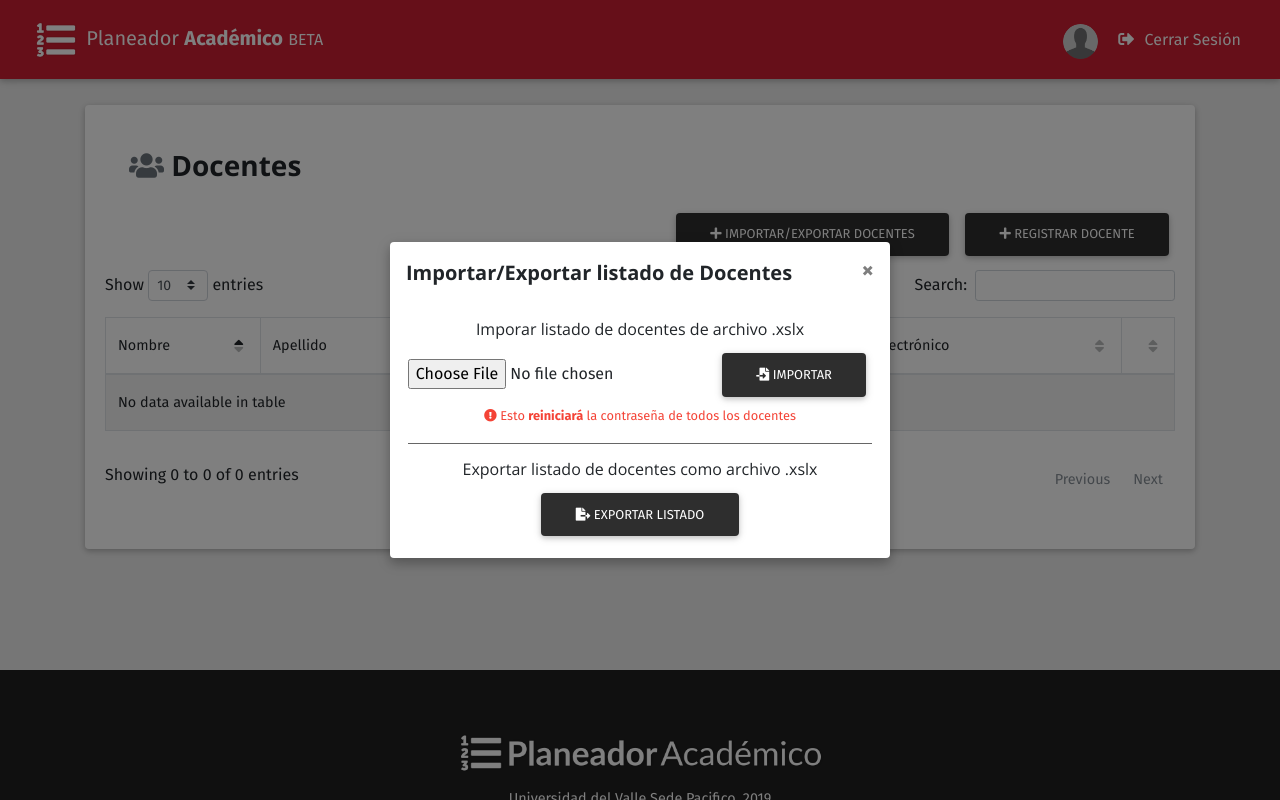
After one commit to ljja-sw/Planeador-Acedemico, a Laravel app: page /docentes in a window 1280 px wide, after a click on "IMPORTAR/EXPORTAR DOCENTES". The commit adds this page. Run offline with Laravel 8, Linux system fonts and the light colour scheme; the visitor is signed in with stand-in values (Sample User, id 1); data that the repository does not hold is empty; parts of the project's set-up code (start-up, migrations or seed data) failed here and were passed over.

Commit message:
Importar / Exportar listado de docentes como archivo de Excel

```diff
--- a/app/Docente.php
+++ b/app/Docente.php
@@ -60,7 +60,7 @@ class Docente extends Authenticatable
     }
 
     public function planeadores(){
-        return $this->hasMany(Planeador::class,'docente','id');
+        return $this->hasMany(Planeador::class,'docente');
     }
 
     public function clases_hoy()
--- a/app/Http/Controllers/DocenteController.php
+++ b/app/Http/Controllers/DocenteController.php
@@ -5,9 +5,13 @@ namespace App\Http\Controllers;
 use App\Docente;
 use App\Dependencia;
 use Hash;
-USE App\TemaPlaneador;
+use App\TemaPlaneador;
 use Illuminate\Http\Request;
 use Spatie\Permission\Models\Role;
+use App\Imports\DocentesImport;
+use App\Exports\DocentesExport;
+use Illuminate\Support\Facades\Storage;
+use Excel;
 
 class DocenteController extends Controller
 {
@@ -19,7 +23,7 @@ class DocenteController extends Controller
     public function index()
     {
         $docentes = Docente::all();
-        return view('admin.docente.index',compact("docentes"));
+        return view('admin.docente.index', compact("docentes"));
     }
 
     /**
@@ -32,13 +36,12 @@ class DocenteController extends Controller
         return view('admin.docente.create');
     }
 
-    public function reportes(){
+    public function reportes()
+    {
 
         //$DocenteReportes = AsignaturaDocente::find($id);
 
         return view("reportes");
-
-
     }
 
     /**
@@ -54,16 +57,15 @@ class DocenteController extends Controller
             'apellido' => 'required|min:3',
             'email' => 'required|email|unique:docentes',
             'documento_identidad' => 'required|numeric|min:10|unique:docentes',
-            'dependencia' => 'required|numeric'
         ]);
 
         $data = $request->toArray();
 
-        $role_docente = Role::findByName("Docente","web");
+        $role_docente = Role::findByName("Docente", "web");
 
         $split_nombre = str_split($data['nombre']);
         $split_apellido = str_split($data['apellido']);
-        $password = $split_nombre[0].$data['documento_identidad'].$split_apellido[0];
+        $password = $split_nombre[0] . $data['documento_identidad'] . $split_apellido[0];
 
         $docente = Docente::create([
             'nombre' => $data['nombre'],
@@ -71,13 +73,11 @@ class DocenteController extends Controller
             'documento_identidad' => $data['documento_identidad'],
             'email' => $data['email'],
             'password' => Hash::make($password),
-            'dependencia' => $data['dependencia'],
         ]);
 
         $docente->assignRole($role_docente);
 
-        return redirect()->route('docentes.index')->with('msj',"Docente: {$data['nombre']} Registrado");
-
+        return redirect()->route('docentes.index')->with('msj', "Docente: {$data['nombre']} Registrado");
     }
 
     /**
@@ -100,7 +100,7 @@ class DocenteController extends Controller
             $clases = [];
         }
 
-        return view('admin.docente.show',compact('docente','clases'));
+        return view('admin.docente.show', compact('docente', 'clases'));
     }
 
     /**
@@ -127,10 +127,32 @@ class DocenteController extends Controller
         $docente->documento_identidad = $data['documento_identidad'];
 
         if ($docente->save()) {
-            return redirect()->back()->with('msj',"Docente: {$data['nombre']} Editado");
+            return redirect()->back()->with('msj', "Docente: {$data['nombre']} Editado");
         }
     }
 
+    public function exportar()
+    {
+        $headers = array(
+            'Content-Type' => 'application/xlsx'
+        );
+
+        $nombre_archivo = "docentes_" . now()->format("d_m_y") . ".xlsx";
+
+        $url = Storage::url("exports/" . $nombre_archivo);
+
+        (new DocentesExport)->store($nombre_archivo, 'exports');
+
+        return url($url);
+    }
+
+    public function importar(Request $request)
+    {
+        Excel::import(new DocentesImport, $request->file( 'listado'));
+
+        toast('Importacion exitosa', 'success', 'top');
+        return redirect()->back();
+    }
     /**
      * Remove the specified resource from storage.
      *
@@ -139,6 +161,6 @@ class DocenteController extends Controller
      */
     public function destroy(Docente $docente)
     {
-        //
+        $docente->delete();
     }
 }
--- a/app/Http/Controllers/PlaneadorController.php
+++ b/app/Http/Controllers/PlaneadorController.php
@@ -134,6 +134,7 @@ class PlaneadorController extends Controller
         $planeador->updated_at = now();
         $tema->tema = $request->tema;
         $tema->metodologia = $request->metodologia;
+        $tema->slug = str_slug($request->tema);
         $tema->save();
         $planeador->save();
 
--- a/composer.json
+++ b/composer.json
@@ -14,6 +14,7 @@
         "intervention/image": "^2.4",
         "laravel/framework": "5.8.*",
         "laravel/tinker": "^1.0",
+        "maatwebsite/excel": "^3.1",
         "realrashid/sweet-alert": "^1.1",
         "spatie/laravel-permission": "^2.36"
     },
--- a/config/filesystems.php
+++ b/config/filesystems.php
@@ -60,6 +60,11 @@ return [
             'root' => storage_path('app/public/avatars'),
             'visibility' => 'public',
         ],
+        'exports' => [
+            'driver' => 'local',
+            'root' => storage_path('app/public/exports'),
+            'visibility' => 'public',
+        ],
         's3' => [
             'driver' => 's3',
             'key' => env('AWS_ACCESS_KEY_ID'),
--- a/database/seeds/MetodologiasSeeder.php
+++ b/database/seeds/MetodologiasSeeder.php
@@ -15,6 +15,6 @@ class MetodologiasSeeder extends Seeder
         Metodologia::create(['nombre' => "Clase Magistral"]);
         Metodologia::create(['nombre' => "Clase Magistral - Taller"]);
         Metodologia::create(['nombre' => "Clase Magistral - Exposicion"]);
-        Metodologia::create(['nombre' => "  "]);
+        Metodologia::create(['nombre' => "Ninguna"]);
     }
 }
--- a/database/seeds/RolesSeeder.php
+++ b/database/seeds/RolesSeeder.php
@@ -51,7 +51,7 @@ class RolesSeeder extends Seeder
         $secretario->assignRole($role_secretario);
       }
 
-      for ($i=1; $i < 10; $i++) {
+      for ($i=1; $i < 50; $i++) {
         $docente = factory('App\Docente')->make();
         $docente->save();
         $docente->assignRole($role_docente);
--- a/resources/views/admin/docente/index.blade.php
+++ b/resources/views/admin/docente/index.blade.php
@@ -3,8 +3,9 @@
 @section('title','Docente')
 
 @section('content')
+@include('admin.docente.modals.importar_exportar_docente')
+
 @include('libs.datatables')
-
 <div class="container">
   <div class="row">
     <div class="col-md-12 mx-auto card-deck">
@@ -14,6 +15,10 @@
           Docentes
         </h3>
         <div class="text-right">
+          <a href="#importar_exportar_docentes" class="btn btn-elegant" data-toggle="modal">
+            <i class="fa fa-plus"></i>
+            Importar/Exportar Docentes
+          </a>
           <a href="{{ route('docentes.create') }}" class="btn btn-elegant">
             <i class="fa fa-plus"></i>
             Registrar Docente
@@ -32,7 +37,9 @@
             <tbody>
                 @foreach ($docentes as $docente)
                     <tr>
-                    <td>{{ $docente->nombre }}</td>
+                    <td>
+                      <img height="32" src="{{ $docente->getAvatar() }}" alt="Foto de {{$docente->nombre}}">
+                      {{ $docente->nombre }}</td>
                     <td>{{ $docente->apellido }}</td>
                     <td>{{ $docente->documento_identidad }}</td>
                     <td>{{ $docente->email }}</td>
--- a/resources/views/admin/docente/modals/editar_docente.blade.php
+++ b/resources/views/admin/docente/modals/editar_docente.blade.php
@@ -1,4 +1,4 @@
-<div class="modal fade" id="modal_editar_secretario" tabindex="-1" role="dialog" aria-hidden="true">
+a<div class="modal fade" id="modal_editar_secretario" tabindex="-1" role="dialog" aria-hidden="true">
   <form class="modal-dialog" role="document" action="{{route('docentes.update',$docente)}}" autocomplete="off" method="POST">
     @csrf
     <div class="modal-content">
--- /dev/null
+++ b/resources/views/admin/docente/modals/importar_exportar_docente.blade.php
@@ -0,0 +1,54 @@
+<div class="modal fade" id="importar_exportar_docentes" tabindex="-1" role="dialog" aria-hidden="true">
+  <form class="modal-dialog modal-dialog-centered"  enctype="multipart/form-data" role="document" action="{{route('docentes.importar')}}" autocomplete="off" method="POST" id="formImportar">
+    @csrf
+    <div class="modal-content">
+      <div class="modal-header">
+        <h5 class="modal-title w-100 font-weight-bold">
+          Importar/Exportar listado de Docentes
+        </h5>
+        <button type="button" class="close" data-dismiss="modal" aria-label="Cerrar">
+          <span aria-hidden="true">&times;</span>
+        </button>
+      </div>
+      <div class="modal-body mx-3 mx-auto text-center">
+        <div>
+          <h6>Imporar listado de docentes de archivo <b>.xslx</b></h6>
+          <input type="file" name="listado" required   accept=".xlsx">
+          <button class="btn btn-elegant" type="submit"><i class="fa fa-file-import"></i>
+            <span id="TextImportando">Importar</span></button><br>
+                    <small class="red-text"><i class="fa fa-exclamation-circle"></i> Esto <span class="font-weight-bold">reiniciará</span> la contraseña de todos los docentes</small>
+        </div>
+        <hr class="hr-dark">
+        <div>
+          <h6>Exportar listado de docentes como archivo <b>.xslx</b></h6>
+          <a class="btn btn-elegant" id="btnExportar" onclick="exportar()" href="#!">
+            <span class="spinner-grow spinner-grow-sm" id="exportando" hidden role="status" aria-hidden="false"></span>
+            <span id="textoBoton"><i class="fa fa-file-export"></i> Exportar listado</span>
+          </a>
+        </div>
+      </div>
+    </form>
+  </div>
+</div>
+
+<script>
+  function exportar() {
+
+    $("#exportando").removeAttr('hidden')
+    $("#textoBoton").text("Exportando...")
+
+    $.ajax({
+      url: "{{route('docentes.exportar')}}",
+      type: 'get',
+      cache: false,
+      data: null,
+
+      success: function (data) {
+        $("#exportando").attr("hidden", true);
+        $("#btnExportar").html("<i class='fa fa-save'></i> Descargar listado");
+        $("#btnExportar").attr('href', data)
+      }
+
+    });
+  }
+</script>
--- a/routes/api.php
+++ b/routes/api.php
@@ -36,7 +36,7 @@ Route::get('/asignaturas-libres', function (Request $request) {
 
   $busqueda = App\Asignatura::doesntHave('asignada')
   ->where('nombre', 'like',  $term.'%')
-  ->Where('codigo','like',  $term.'%')
+  ->orWhere('codigo','like',  $term.'%')
   ->get();
 
   $asignaturas = [];
--- a/routes/web.php
+++ b/routes/web.php
@@ -1,4 +1,5 @@
 <?php
+use Illuminate\Support\Facades\Hash;
 
 /*
 |--------------------------------------------------------------------------
@@ -12,41 +13,42 @@
 */
 Auth::routes();
 
-Route::group(['middleware'=> 'auth:web,admin'],function(){
+Route::group(['middleware' => 'auth:web,admin'], function () {
     Route::get('/', 'HomeController@index')->name('home');
 });
 
-Route::group(['middleware' => 'auth:admin,web'],function(){
- Route::get('/perfil', 'ProfileController@index')->name('perfil');
- Route::post('/cambiar-contraseña','ProfileController@cambiar_contraseña');
- Route::post('/cambiar-avatar','ProfileController@cambiarAvatar');
+Route::group(['middleware' => 'auth:admin,web'], function () {
+    Route::get('/perfil', 'ProfileController@index')->name('perfil');
+    Route::post('/cambiar-contraseña', 'ProfileController@cambiar_contraseña');
+    Route::post('/cambiar-avatar', 'ProfileController@cambiarAvatar');
 });
 
-Route::group(['middleware' => ['role:Admin','auth:admin']], function () {
-
+Route::group(['middleware' => ['role:Admin', 'auth:admin']], function () {
     Route::get('/admin/secretarios', 'SecretarioController@index')->name('secretarios.index');
     Route::get('/admin/secretarios/registrar', 'SecretarioController@create')->name('secretarios.create');
     Route::get('/admin/secretarios/{user}', 'SecretarioController@show')->name('secretarios.show');
     Route::post('/admin/secretarios/registrar', 'SecretarioController@store')->name('secretarios.store');
     Route::post('/admin/secretarios/{user}/update', 'SecretarioController@update')->name('secretarios.update');
+});
+
+Route::group(['middleware' => ['role:Secretario', 'auth:admin']], function () {
+    Route::get('/admin/configuraciones', 'AdminController@configuraciones')->name('admin.configuraciones');
+    Route::post('/admin/configuraciones/guardar', 'AdminController@guardarConfiguraciones')->name('admin.configuraciones.guardar');
+    Route::get('designar-asignatura-docente', 'SecretarioController@formDesignarAsignatura')->name('form.designar.asignatura');
+    Route::post('designar-asignatura-docente', 'SecretarioController@DesignarAsignatura')->name('designar.asignatura.store');
+    Route::get('docentes', 'DocenteController@index')->name('docentes.index');
+    Route::get('/docentes/{docente}/detalles', 'DocenteController@show')->name('docentes.show');
+    Route::get('docentes/registrar', 'DocenteController@create')->name('docentes.create');
+    Route::get('docentes/exportar', 'DocenteController@exportar')->name('docentes.exportar');
+    Route::post('docentes/importar', 'DocenteController@importar')->name('docentes.importar');
+    Route::post('/admin/docentes/update', 'DocenteController@store')->name('docentes.store');
+    Route::post('/admin/docentes/{docente}/update', 'DocenteController@update')->name('docentes.update');
 
     Route::get('/admin/salones-salas', 'SalonSalaController@index')->name('salon.index');
     Route::get('/admin/salones-salas/registrar', 'SalonSalaController@create')->name('salon.create');
     Route::get('/admin/salones-salas/{salon}', 'SalonSalaController@show')->name('salon.show');
     Route::post('/admin/salones-salas/registrar', 'SalonSalaController@store')->name('salon.store');
     Route::post('/admin/salones-salas/{salon}/update', 'SalonSalaController@update')->name('salon.update');
-});
-
-Route::group(['middleware' => ['role:Secretario','auth:admin']], function () {
-    Route::get('/admin/configuraciones', 'AdminController@configuraciones')->name('admin.configuraciones');
-    Route::post('/admin/configuraciones/guardar', 'AdminController@guardarConfiguraciones')->name('admin.configuraciones.guardar');
-    Route::get('designar-asignatura-docente','SecretarioController@formDesignarAsignatura')->name('form.designar.asignatura');
-    Route::post('designar-asignatura-docente','SecretarioController@DesignarAsignatura')->name('designar.asignatura.store');
-    Route::get('/admin/docentes', 'DocenteController@index')->name('docentes.index');
-    Route::get('/docentes/{docente}/detalles', 'DocenteController@show')->name('docentes.show');
-    Route::get('/admin/docentes/registrar', 'DocenteController@create')->name('docentes.create');
-    Route::post('/admin/docentes/update', 'DocenteController@store')->name('docentes.store');;
-    Route::post('/admin/docentes/{docente}/update', 'DocenteController@update')->name('docentes.update');
 
     Route::get('/registro-asignaturas', 'AsignaturaController@index')->name('asignatura.crear');
 
@@ -63,23 +65,23 @@ Route::group(['middleware' => ['role:Secretario','auth:admin']], function () {
     Route::post('/editar-programas/{programa}', 'ProgramaController@update')->name('programa.update');
 });
 
-Route::group(['middleware' => ['role:Docente','auth:web']], function () {
-    Route::get('/{asignatura}/planeador/crear','PlaneadorController@create')->name('docente.generar.planeador');
-    Route::get('{asignatura}/planeador/ver','PlaneadorController@show')->name('docente.planeador.ver');
-    Route::get( '{planeador}/planeador/pdf', 'HomeController@planeador_pdf')->name('docente.planeador.pdf');
+Route::group(['middleware' => ['role:Docente', 'auth:web']], function () {
+    Route::get('/{asignatura}/planeador/crear', 'PlaneadorController@create')->name('docente.generar.planeador');
+    Route::get('{asignatura}/planeador/ver', 'PlaneadorController@show')->name('docente.planeador.ver');
+    Route::get('{planeador}/planeador/pdf', 'HomeController@planeador_pdf')->name('docente.planeador.pdf');
 
-    Route::post('/guardar-planeador','PlaneadorController@store');
-    Route::post('/generar-planeador','PlaneadorController@generarPlaneadorForm');
-    Route::post('/editar/tema','PlaneadorController@editarTema');
-    Route::post('/editar/planeador/{planeador}','PlaneadorController@editarPlaneador');
+    Route::post('/guardar-planeador', 'PlaneadorController@store');
+    Route::post('/generar-planeador', 'PlaneadorController@generarPlaneadorForm');
+    Route::post('/editar/tema', 'PlaneadorController@editarTema');
+    Route::post('/editar/planeador/{planeador}', 'PlaneadorController@editarPlaneador');
 
-    Route::get('/reportes','DocenteController@reportes')->name('reportes');
-    Route::get('/crear-reporte','ReporteController@crear')->name('reporte.creacion');
+    Route::get('/reportes', 'DocenteController@reportes')->name('reportes');
+    Route::get('/crear-reporte', 'ReporteController@crear')->name('reporte.creacion');
 });
 
 
-Route::get('/login-secretario','Auth\SecretarioLoginController@showLoginForm')->name('login.secretario');
-Route::post('/login/secretario','Auth\SecretarioLoginController@login');
+Route::get('/login-secretario', 'Auth\SecretarioLoginController@showLoginForm')->name('login.secretario');
+Route::post('/login/secretario', 'Auth\SecretarioLoginController@login');
 
-Route::get('/login-admin','Auth\AdminLoginController@showLoginForm')->name('login.admin');
-Route::post('/login/admin','Auth\AdminLoginController@login');
+Route::get('/login-admin', 'Auth\AdminLoginController@showLoginForm')->name('login.admin');
+Route::post('/login/admin', 'Auth\AdminLoginController@login');
```
Also changed, not shown: app/Exports/DocentesExport.php (added, +65 -0 lines), app/Http/Controllers/HomeController.php (+4 -5 lines), app/Imports/DocentesImport.php (added, +50 -0 lines), resources/views/admin/docente/create.blade.php (+0 -9 lines), 1 other file.
